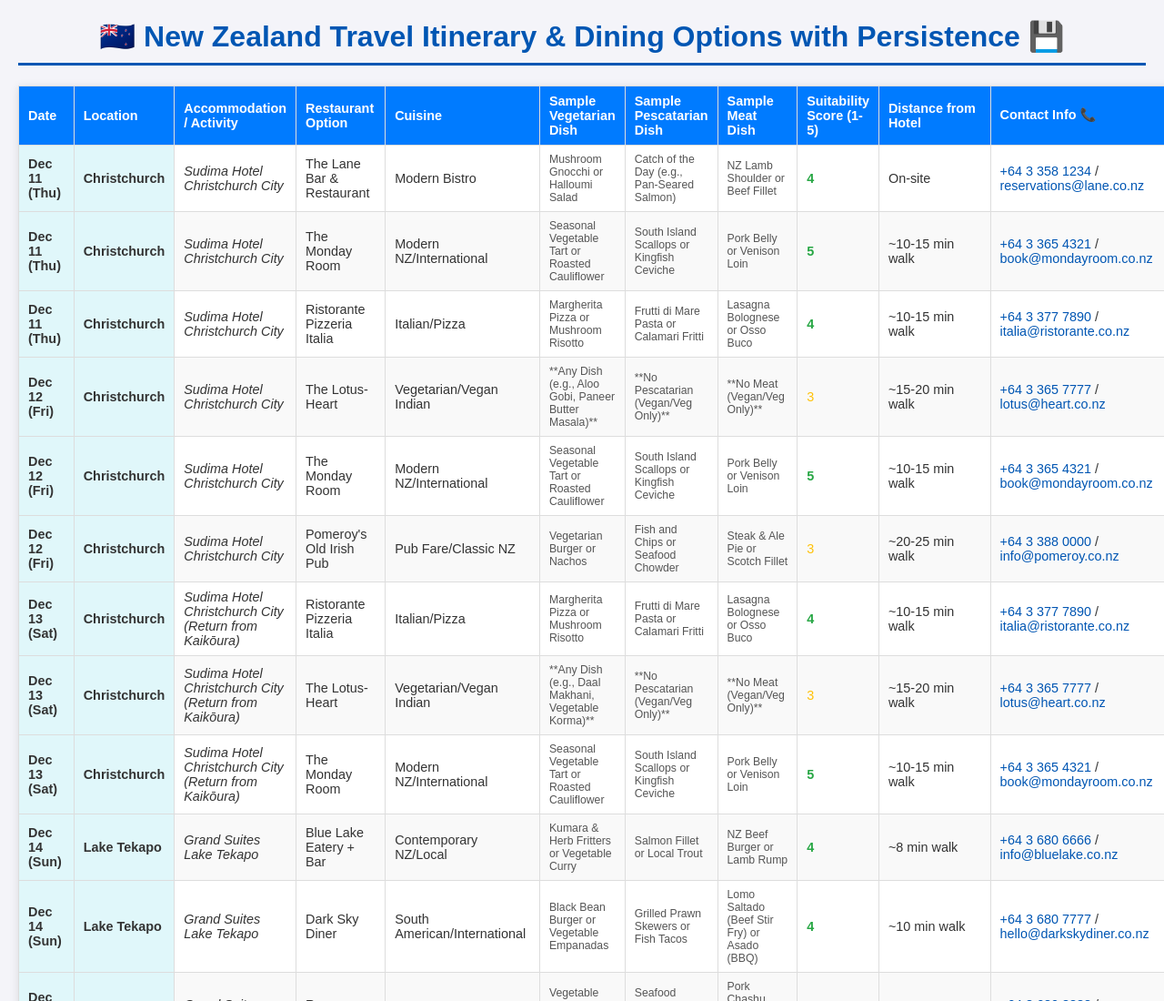
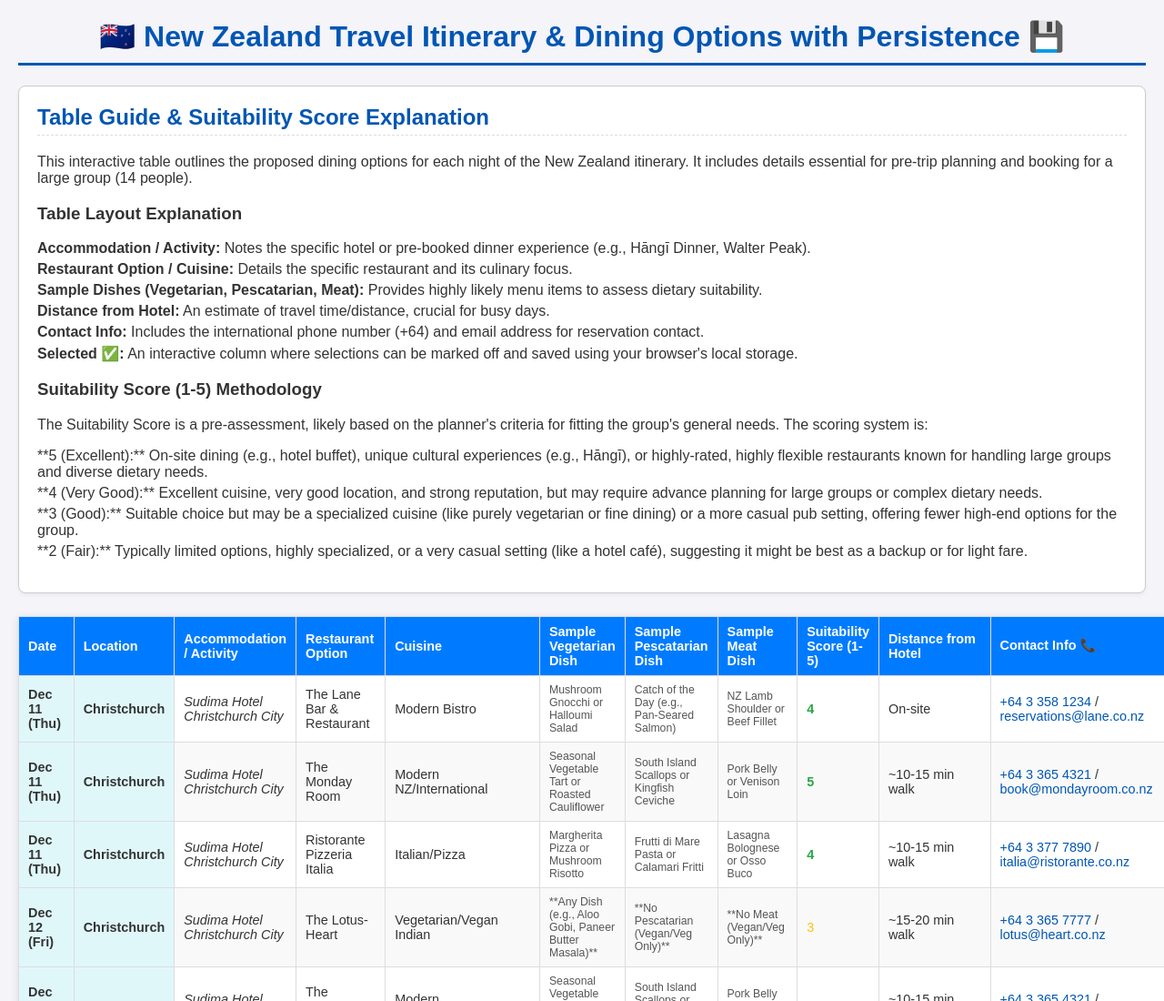
Before and after one commit to pvenkates16/nz-dining, a plain HTML site: page index.html in a window 1280 px wide. Shown: the top 1100 px of the page at 91% size. Drawn offline with Linux system fonts and the light colour scheme.

Commit message:
added heading with explanation

```diff
--- a/index.html
+++ b/index.html
@@ -18,6 +18,29 @@
             border-bottom: 3px solid #0056b3;
             padding-bottom: 10px;
         }
+        /* New styling for the intro section */
+        #intro-section {
+            background-color: #ffffff;
+            border: 1px solid #ccc;
+            padding: 20px;
+            margin-bottom: 25px;
+            border-radius: 8px;
+            box-shadow: 0 2px 4px rgba(0, 0, 0, 0.05);
+        }
+        #intro-section h2 {
+            color: #0056b3;
+            margin-top: 0;
+            border-bottom: 1px dashed #ddd;
+            padding-bottom: 5px;
+        }
+        #intro-section ul {
+            list-style-type: none;
+            padding-left: 0;
+        }
+        #intro-section ul li {
+            margin-bottom: 5px;
+        }
+
         table {
             width: 100%;
             border-collapse: collapse;
@@ -71,6 +94,30 @@
 <body>
 
     <h1>🇳🇿 New Zealand Travel Itinerary & Dining Options with Persistence 💾</h1>
+
+    <section id="intro-section">
+        <h2>Table Guide & Suitability Score Explanation</h2>
+        <p>This interactive table outlines the proposed dining options for each night of the New Zealand itinerary. It includes details essential for pre-trip planning and booking for a large group (14 people).</p>
+
+        <h3>Table Layout Explanation</h3>
+        <ul>
+            <li><strong>Accommodation / Activity:</strong> Notes the specific hotel or pre-booked dinner experience (e.g., Hāngī Dinner, Walter Peak).</li>
+            <li><strong>Restaurant Option / Cuisine:</strong> Details the specific restaurant and its culinary focus.</li>
+            <li><strong>Sample Dishes (Vegetarian, Pescatarian, Meat):</strong> Provides highly likely menu items to assess dietary suitability.</li>
+            <li><strong>Distance from Hotel:</strong> An estimate of travel time/distance, crucial for busy days.</li>
+            <li><strong>Contact Info:</strong> Includes the international phone number (+64) and email address for reservation contact.</li>
+            <li><strong>Selected ✅:</strong> An interactive column where selections can be marked off and saved using your browser's local storage.</li>
+        </ul>
+
+        <h3>Suitability Score (1-5) Methodology</h3>
+        <p>The Suitability Score is a pre-assessment, likely based on the planner's criteria for fitting the group's general needs. The scoring system is:</p>
+        <ul>
+            <li>**5 (Excellent):** On-site dining (e.g., hotel buffet), unique cultural experiences (e.g., Hāngī), or highly-rated, highly flexible restaurants known for handling large groups and diverse dietary needs.</li>
+            <li>**4 (Very Good):** Excellent cuisine, very good location, and strong reputation, but may require advance planning for large groups or complex dietary needs.</li>
+            <li>**3 (Good):** Suitable choice but may be a specialized cuisine (like purely vegetarian or fine dining) or a more casual pub setting, offering fewer high-end options for the group.</li>
+            <li>**2 (Fair):** Typically limited options, highly specialized, or a very casual setting (like a hotel café), suggesting it might be best as a backup or for light fare.</li>
+        </ul>
+    </section>
 
     <table>
         <thead>
```
